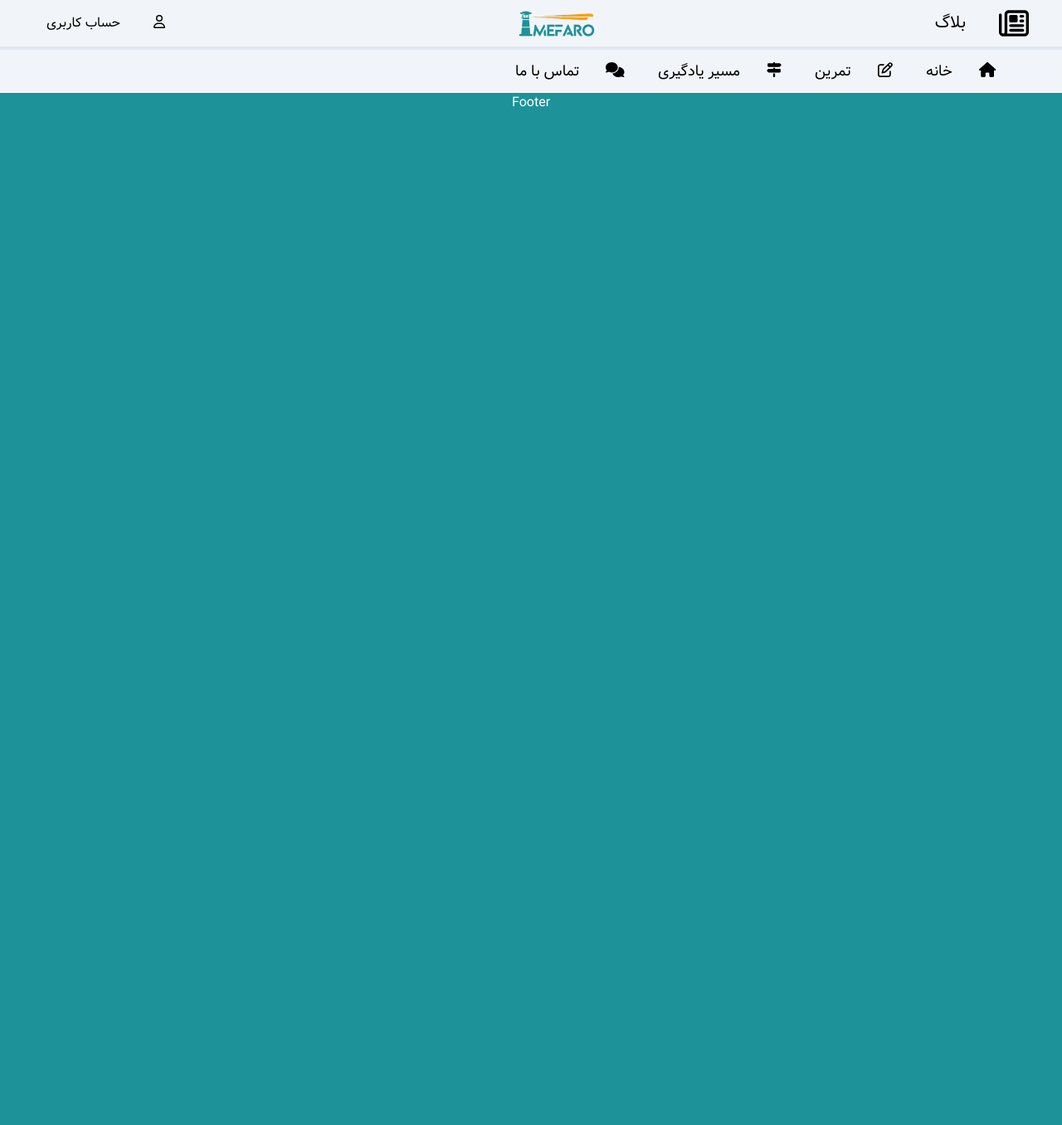
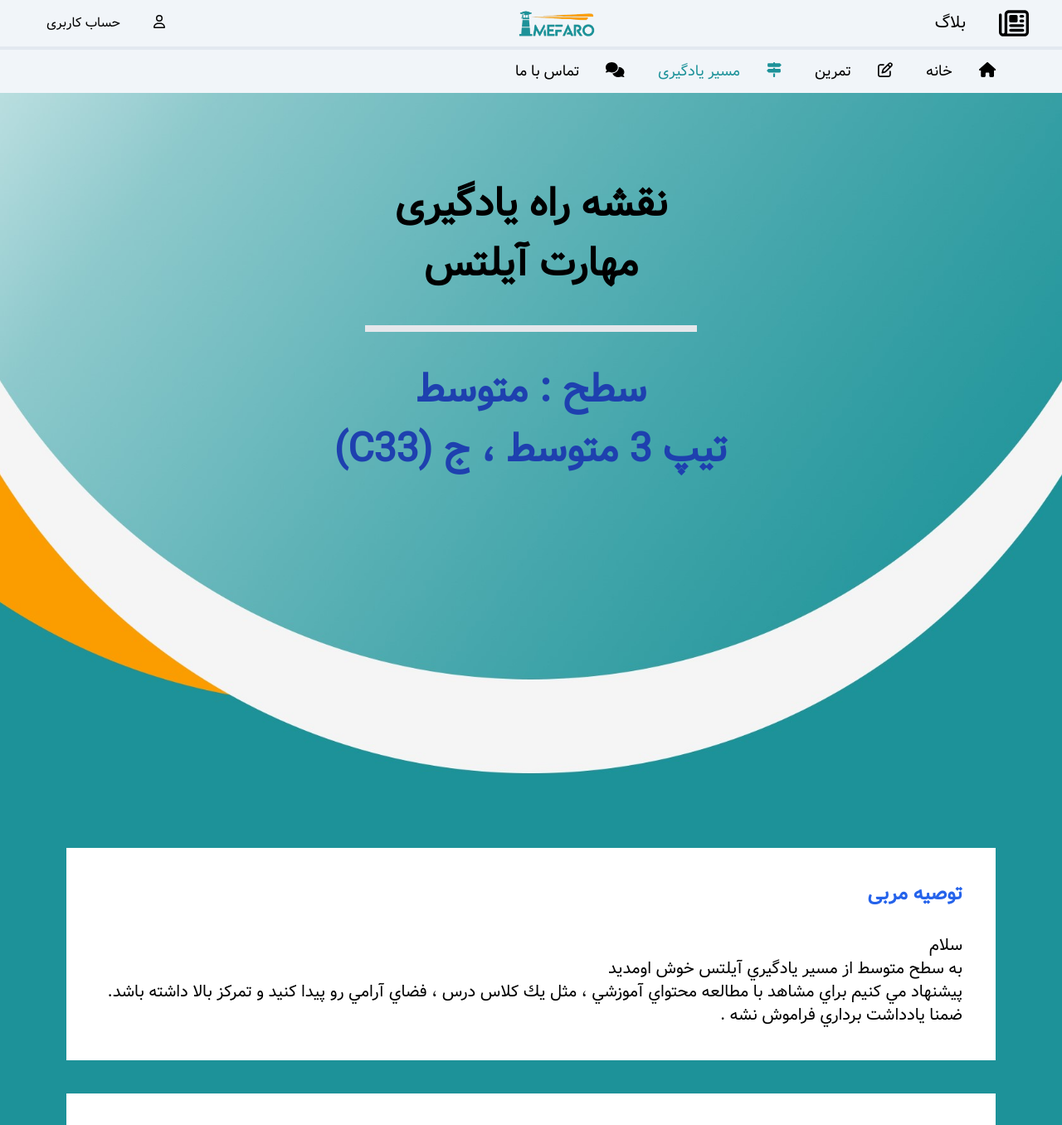
Before and after one commit to omidblk/test-task, a Nuxt app: page /road-map in a window 1280 px wide. Shown: the top 1356 px of the page at 83% size. Before the commit the page ends 800 px from the top, so only its background shows below. Built offline with nearby package versions, Linux system fonts and the light colour scheme.

Commit message:
sevral change for links

```diff
--- a/components/HeaderApp.vue
+++ b/components/HeaderApp.vue
@@ -33,7 +33,7 @@
                     </NuxtLink>
                 </li>
                 <li class="mr-10 cursor-pointer">
-                    <NuxtLink to="" active-class="active">
+                    <NuxtLink to="/road-map" active-class="active">
                         <font-awesome-icon :icon="['fas', 'map-signs']" />
                         <span class="mr-8">مسیر یادگیری</span>
                     </NuxtLink>
--- a/pages/index.vue
+++ b/pages/index.vue
@@ -1,45 +1,14 @@
 <script setup>
-
 
 </script>
 
 <!-- ///////////////////////////    TEMPLATE    /////////////////////////////////// -->
 <template>
-    <section class="main-bar flex flex-col justify-start pt-16 items-center text-5xl leading-normal font-bold ">
-            <div class="border-b-8 p-9 mb-9">
-                <h3 class="text-center ">نقشه راه یادگیری <br>مهارت آیلتس</h3>
-            </div>
-            <div class="text-center text-blue-800">
-                <h5>سطح : متوسط</h5>
-                <h5 class="">تیپ 3 متوسط ، ج (C33)</h5>
-            </div>
-        </section>
-    <main class="m-20 ">
-        <section class="p-10 bg-white">
-            <h5 class="text-2xl text-blue-600 mb-8 font-bold">توصیه مربی</h5>
-            <p class="text-xl">
-                سلام <br>
-                به سطح متوسط از مسير يادگيري آيلتس خوش اومديد<br>
-                پيشنهاد مي كنيم براي مشاهد با مطالعه محتواي آموزشي ، مثل يك كلاس درس ، فضاي آرامي رو پيدا كنيد و تمركز بالا
-                داشته باشد. ضمنا يادداشت برداري فراموش نشه .
-            </p>
-        </section>
-        <section class="p-10 bg-white flex justify-between mt-10 items-center text-xl">
-            <p>وضعیت اشتراک : رایگان (فریمیوم)</p>
-            <button class="ml-10 py-4 px-40 border-4 rounded-lg border-green-300 text-green-300">ارتقا اشتراک</button>
-        </section>
-        <UniteApp class="my-10"/>
-        <PractiseApp class="mt-14"/>
-        <PractiseApp class="mt-14"/>
-    </main>
+    <div class="text-white text-center">
+        <h3 class="py-72 text-5xl">HOME PAGE</h3>
+    </div>
 </template>
 <!-- ///////////////////////////    STYLES    /////////////////////////////////// -->
-<style lang="css">
-.main-bar {
-    background-image: url(~/assets/images/background1.jpg);
-    background-position: center center;
-    background-repeat: no-repeat;
-    background-size: cover;
-    height: 830px;
-}
+<style lang="scss">
+
 </style>
--- /dev/null
+++ b/pages/road-map/index.vue
@@ -0,0 +1,45 @@
+<script setup>
+
+
+</script>
+
+<!-- ///////////////////////////    TEMPLATE    /////////////////////////////////// -->
+<template>
+    <section class="main-bar flex flex-col justify-start pt-16 items-center text-5xl leading-normal font-bold ">
+            <div class="border-b-8 p-9 mb-9">
+                <h3 class="text-center ">نقشه راه یادگیری <br>مهارت آیلتس</h3>
+            </div>
+            <div class="text-center text-blue-800">
+                <h5>سطح : متوسط</h5>
+                <h5 class="">تیپ 3 متوسط ، ج (C33)</h5>
+            </div>
+        </section>
+    <main class="m-20 ">
+        <section class="p-10 bg-white">
+            <h5 class="text-2xl text-blue-600 mb-8 font-bold">توصیه مربی</h5>
+            <p class="text-xl">
+                سلام <br>
+                به سطح متوسط از مسير يادگيري آيلتس خوش اومديد<br>
+                پيشنهاد مي كنيم براي مشاهد با مطالعه محتواي آموزشي ، مثل يك كلاس درس ، فضاي آرامي رو پيدا كنيد و تمركز بالا
+                داشته باشد. ضمنا يادداشت برداري فراموش نشه .
+            </p>
+        </section>
+        <section class="p-10 bg-white flex justify-between mt-10 items-center text-xl">
+            <p>وضعیت اشتراک : رایگان (فریمیوم)</p>
+            <button class="ml-10 py-4 px-40 border-4 rounded-lg border-green-300 text-green-300">ارتقا اشتراک</button>
+        </section>
+        <UniteApp class="my-10"/>
+        <PractiseApp class="mt-14"/>
+        <PractiseApp class="mt-14"/>
+    </main>
+</template>
+<!-- ///////////////////////////    STYLES    /////////////////////////////////// -->
+<style lang="css">
+.main-bar {
+    background-image: url(~/assets/images/background1.jpg);
+    background-position: center center;
+    background-repeat: no-repeat;
+    background-size: cover;
+    height: 830px;
+}
+</style>
```
